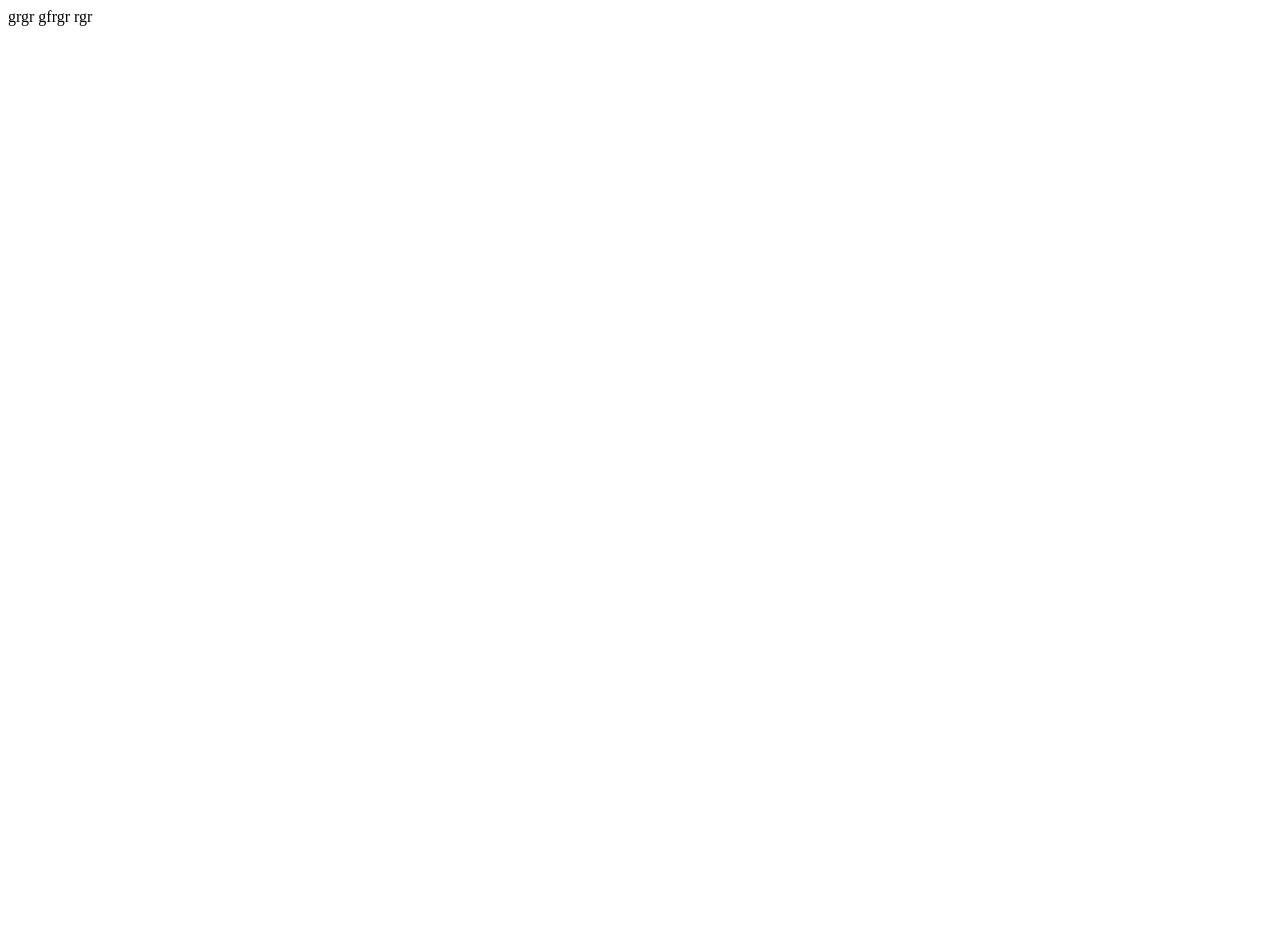
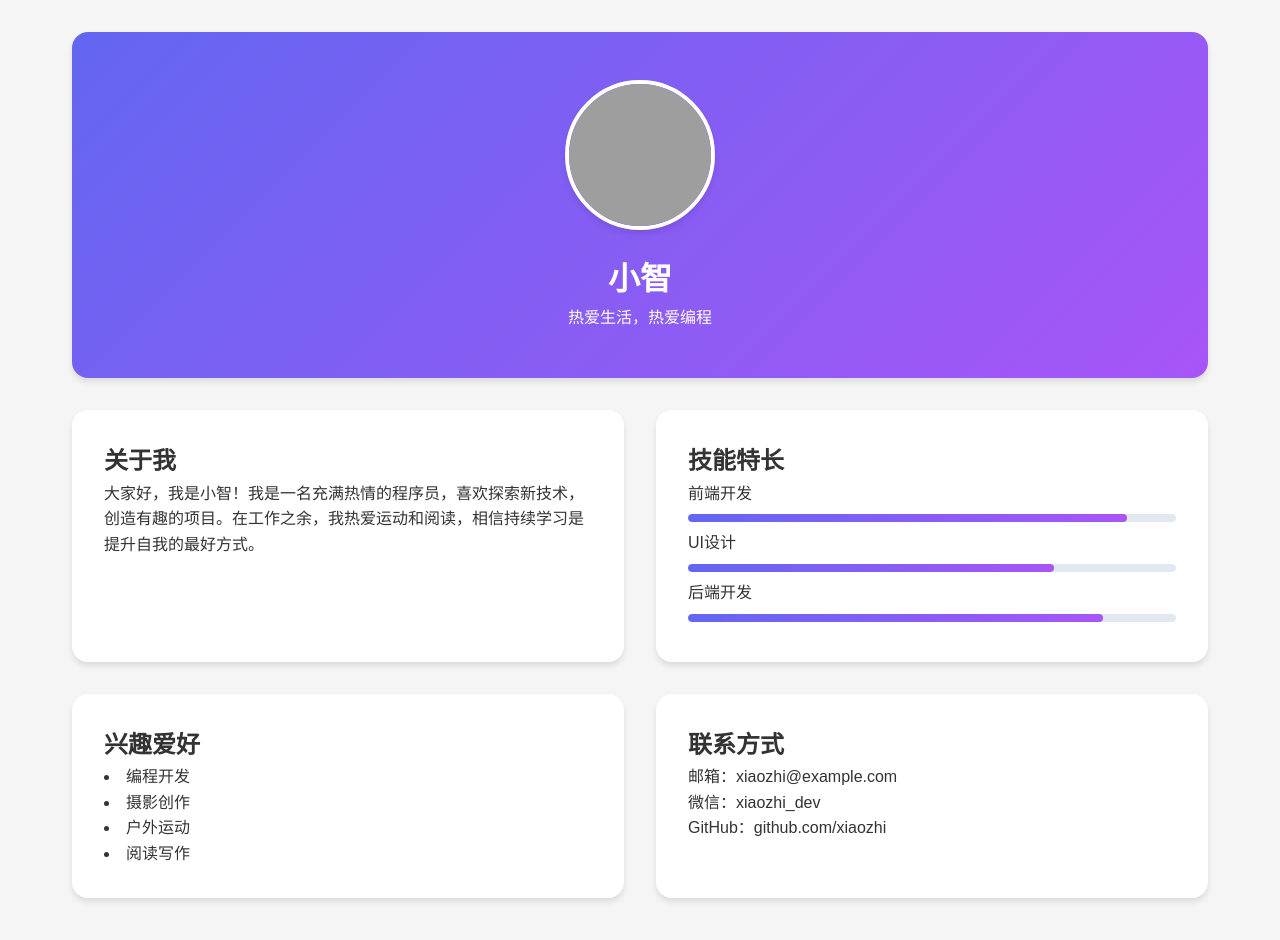
Before and after one commit to steamker/timer2030, a website: page index.html in a window 1280 px wide. Before the commit the page ends 800 px from the top, so only its background shows below. Drawn offline with Linux system fonts and the light colour scheme; grey boxes are pictures that could not be loaded.

Commit message:
更新个人介绍页面：添加响应式设计和现代化UI

```diff
--- a/index.html
+++ b/index.html
@@ -1,3 +1,165 @@
-grgr
-gfrgr
-rgr
+<!DOCTYPE html>
+<html lang="zh-CN">
+<head>
+    <meta charset="UTF-8">
+    <meta name="viewport" content="width=device-width, initial-scale=1.0">
+    <title>我的自我介绍</title>
+    <style>
+        /* 全局样式重置 */
+        * {
+            margin: 0;
+            padding: 0;
+            box-sizing: border-box;
+        }
+
+        body {
+            font-family: 'Microsoft YaHei', sans-serif;
+            line-height: 1.6;
+            color: #333;
+            background-color: #f5f5f5;
+        }
+
+        /* 页面容器 */
+        .container {
+            max-width: 1200px;
+            margin: 0 auto;
+            padding: 2rem;
+        }
+
+        /* 头部样式 */
+        header {
+            text-align: center;
+            padding: 3rem 0;
+            background: linear-gradient(135deg, #6366f1, #a855f7);
+            color: white;
+            border-radius: 1rem;
+            margin-bottom: 2rem;
+            box-shadow: 0 4px 6px rgba(0, 0, 0, 0.1);
+        }
+
+        .avatar {
+            width: 150px;
+            height: 150px;
+            border-radius: 50%;
+            margin-bottom: 1rem;
+            border: 4px solid white;
+            box-shadow: 0 4px 6px rgba(0, 0, 0, 0.1);
+        }
+
+        /* 卡片样式 */
+        .card {
+            background: white;
+            border-radius: 1rem;
+            padding: 2rem;
+            margin-bottom: 2rem;
+            box-shadow: 0 4px 6px rgba(0, 0, 0, 0.1);
+            transition: transform 0.3s ease;
+        }
+
+        .card:hover {
+            transform: translateY(-5px);
+        }
+
+        /* 网格布局 */
+        .grid {
+            display: grid;
+            grid-template-columns: repeat(auto-fit, minmax(300px, 1fr));
+            gap: 2rem;
+        }
+
+        /* 技能条样式 */
+        .skill-bar {
+            background: #e2e8f0;
+            height: 8px;
+            border-radius: 4px;
+            margin: 0.5rem 0;
+            overflow: hidden;
+        }
+
+        .skill-progress {
+            height: 100%;
+            background: linear-gradient(90deg, #6366f1, #a855f7);
+            border-radius: 4px;
+            animation: fillProgress 1.5s ease-out forwards;
+        }
+
+        @keyframes fillProgress {
+            from { width: 0; }
+            to { width: var(--progress); }
+        }
+
+        /* 响应式设计 */
+        @media (max-width: 768px) {
+            .container {
+                padding: 1rem;
+            }
+
+            header {
+                padding: 2rem 0;
+            }
+
+            .avatar {
+                width: 120px;
+                height: 120px;
+            }
+        }
+    </style>
+</head>
+<body>
+    <div class="container">
+        <header>
+            <img src="https://api.dicebear.com/6.x/avataaars/svg?seed=Felix" alt="头像" class="avatar">
+            <h1>小智</h1>
+            <p>热爱生活，热爱编程</p>
+        </header>
+
+        <div class="grid">
+            <section class="card">
+                <h2>关于我</h2>
+                <p>大家好，我是小智！我是一名充满热情的程序员，喜欢探索新技术，创造有趣的项目。在工作之余，我热爱运动和阅读，相信持续学习是提升自我的最好方式。</p>
+            </section>
+
+            <section class="card">
+                <h2>技能特长</h2>
+                <div>
+                    <p>前端开发</p>
+                    <div class="skill-bar">
+                        <div class="skill-progress" style="--progress: 90%"></div>
+                    </div>
+                </div>
+                <div>
+                    <p>UI设计</p>
+                    <div class="skill-bar">
+                        <div class="skill-progress" style="--progress: 75%"></div>
+                    </div>
+                </div>
+                <div>
+                    <p>后端开发</p>
+                    <div class="skill-bar">
+                        <div class="skill-progress" style="--progress: 85%"></div>
+                    </div>
+                </div>
+            </section>
+        </div>
+
+        <div class="grid">
+            <section class="card">
+                <h2>兴趣爱好</h2>
+                <ul style="list-style-position: inside;">
+                    <li>编程开发</li>
+                    <li>摄影创作</li>
+                    <li>户外运动</li>
+                    <li>阅读写作</li>
+                </ul>
+            </section>
+
+            <section class="card">
+                <h2>联系方式</h2>
+                <p>邮箱：xiaozhi@example.com</p>
+                <p>微信：xiaozhi_dev</p>
+                <p>GitHub：github.com/xiaozhi</p>
+            </section>
+        </div>
+    </div>
+</body>
+</html>
```
